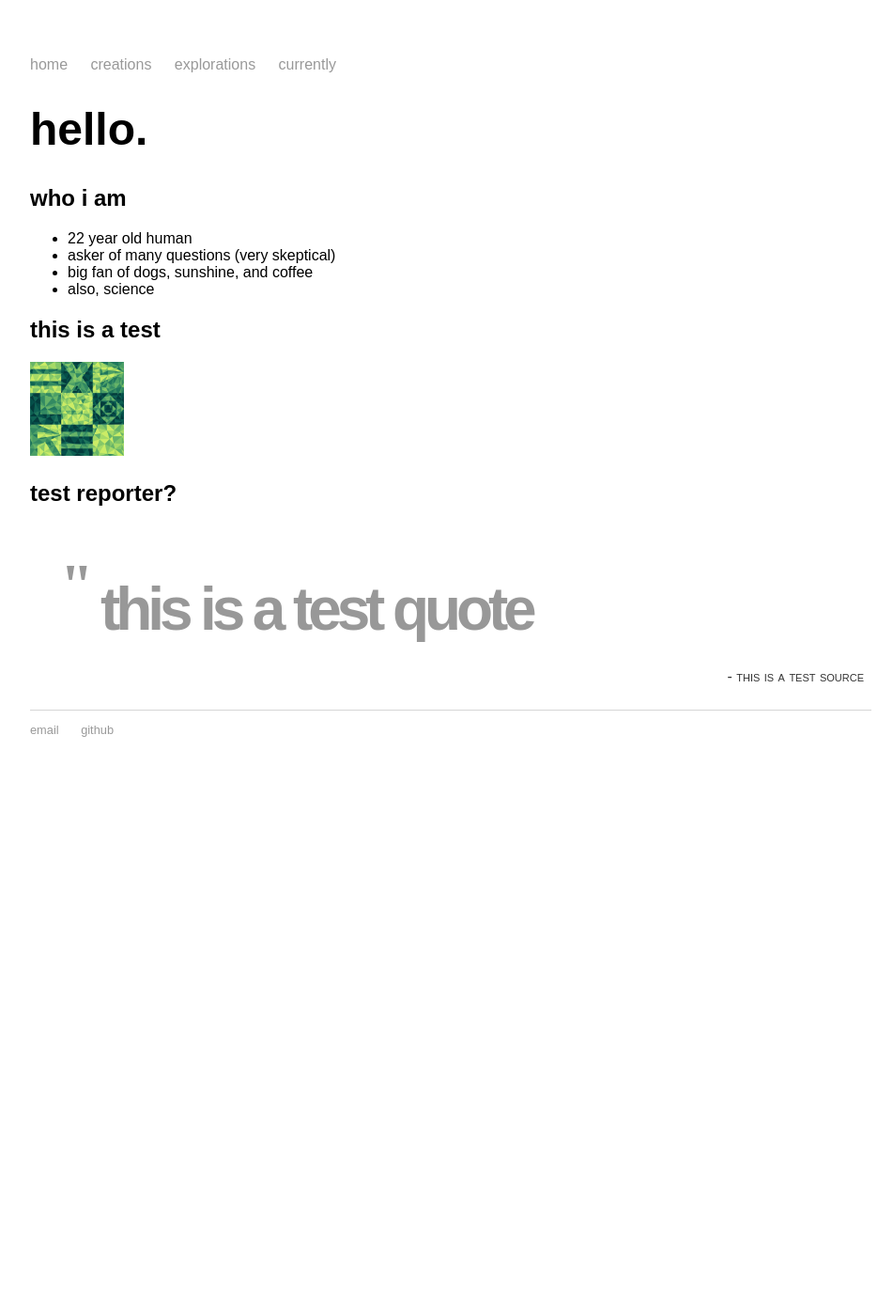
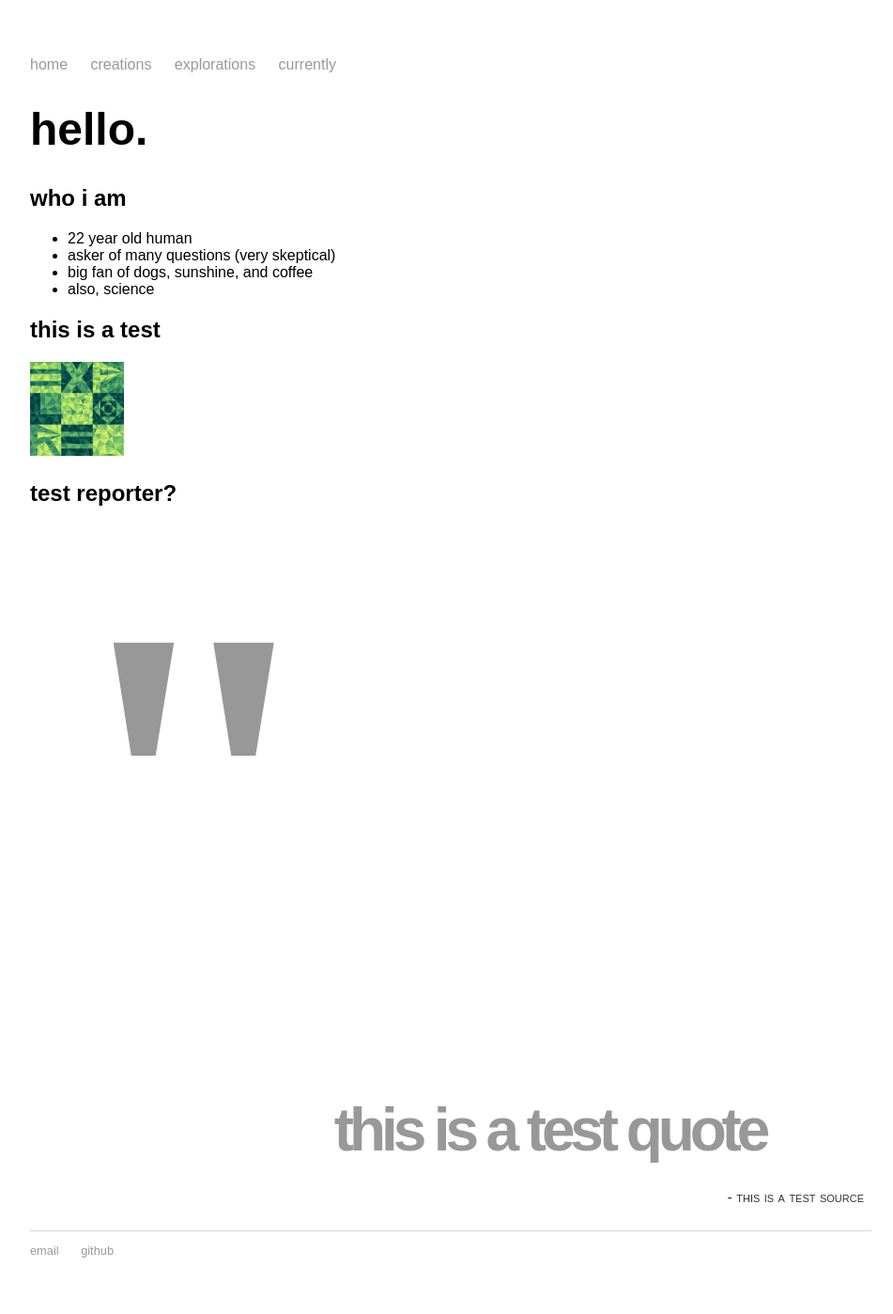
Before and after one commit to mayasheth/mayasheth.github.io, a Jekyll site: the page built from index.md, in a window 1280 px wide. Shown: the whole page at 94% size, without its empty margins (160-1111 px from the left). Built offline with Jekyll 4.4.1, drawn with Linux system fonts in a browser that asks for light colours; before the commit the page ends 900 px from its top, so only the background shows below that.

Commit message:
Update quote.html

```diff
--- a/_includes/quote.html
+++ b/_includes/quote.html
@@ -24,7 +24,6 @@
 blockquote:before {
   content:  "\"";
   font-family: "Times New Roman", serif;
-  font-style
   font-size: 8em;
   line-height: 1em;
   margin-right: 0em;
```
